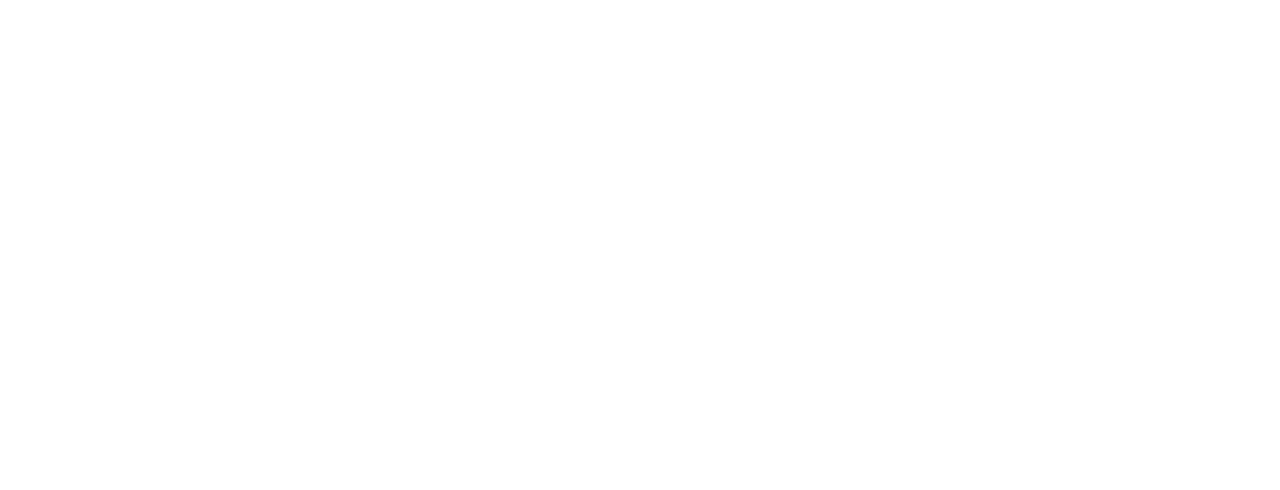
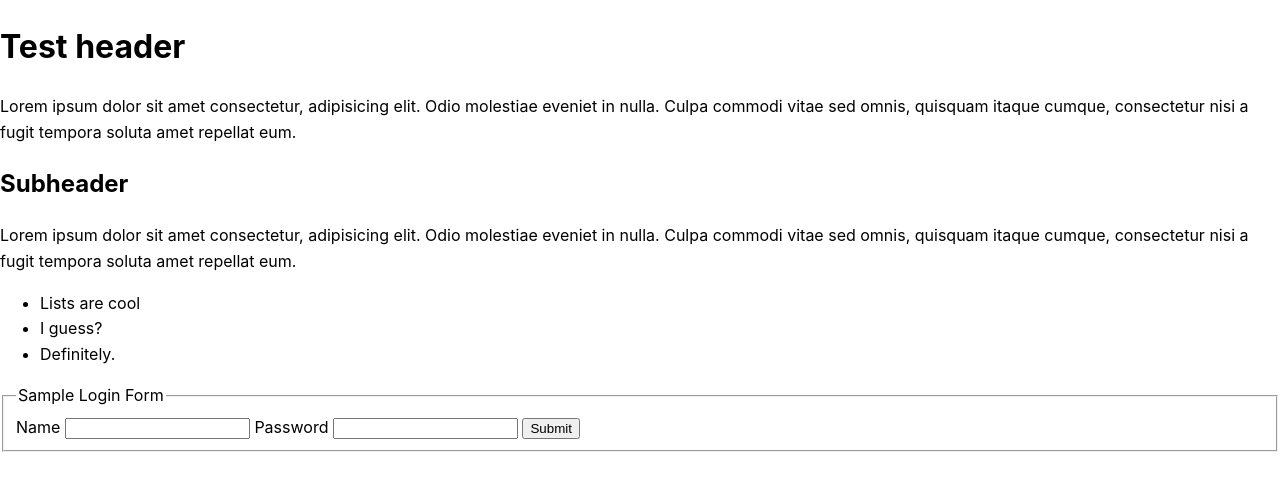
Before and after one commit to TomTilly/minimal-boilerplate, a website: page index.html in a window 1280 px wide. Drawn offline with Linux system fonts and the light colour scheme.

Commit message:
Add demo markup

```diff
--- a/index.html
+++ b/index.html
@@ -8,6 +8,37 @@
     <link rel="stylesheet" href="styles.css" />
   </head>
   <body>
+    <h1>Test header</h1>
+    <p>
+      Lorem ipsum dolor sit amet consectetur, adipisicing elit. Odio molestiae
+      eveniet in nulla. Culpa commodi vitae sed omnis, quisquam itaque cumque,
+      consectetur nisi a fugit tempora soluta amet repellat eum.
+    </p>
+    <h2>Subheader</h2>
+    <p>
+      Lorem ipsum dolor sit amet consectetur, adipisicing elit. Odio molestiae
+      eveniet in nulla. Culpa commodi vitae sed omnis, quisquam itaque cumque,
+      consectetur nisi a fugit tempora soluta amet repellat eum.
+    </p>
+    <ul>
+      <li>Lists are cool</li>
+      <li>I guess?</li>
+      <li>Definitely.</li>
+    </ul>
+    <form>
+      <fieldset>
+        <legend>Sample Login Form</legend>
+        <label
+          >Name
+          <input type="text" />
+        </label>
+        <label
+          >Password
+          <input type="password" />
+        </label>
+        <button type="button">Submit</button>
+      </fieldset>
+    </form>
     <script src="script.js"></script>
   </body>
 </html>
```
